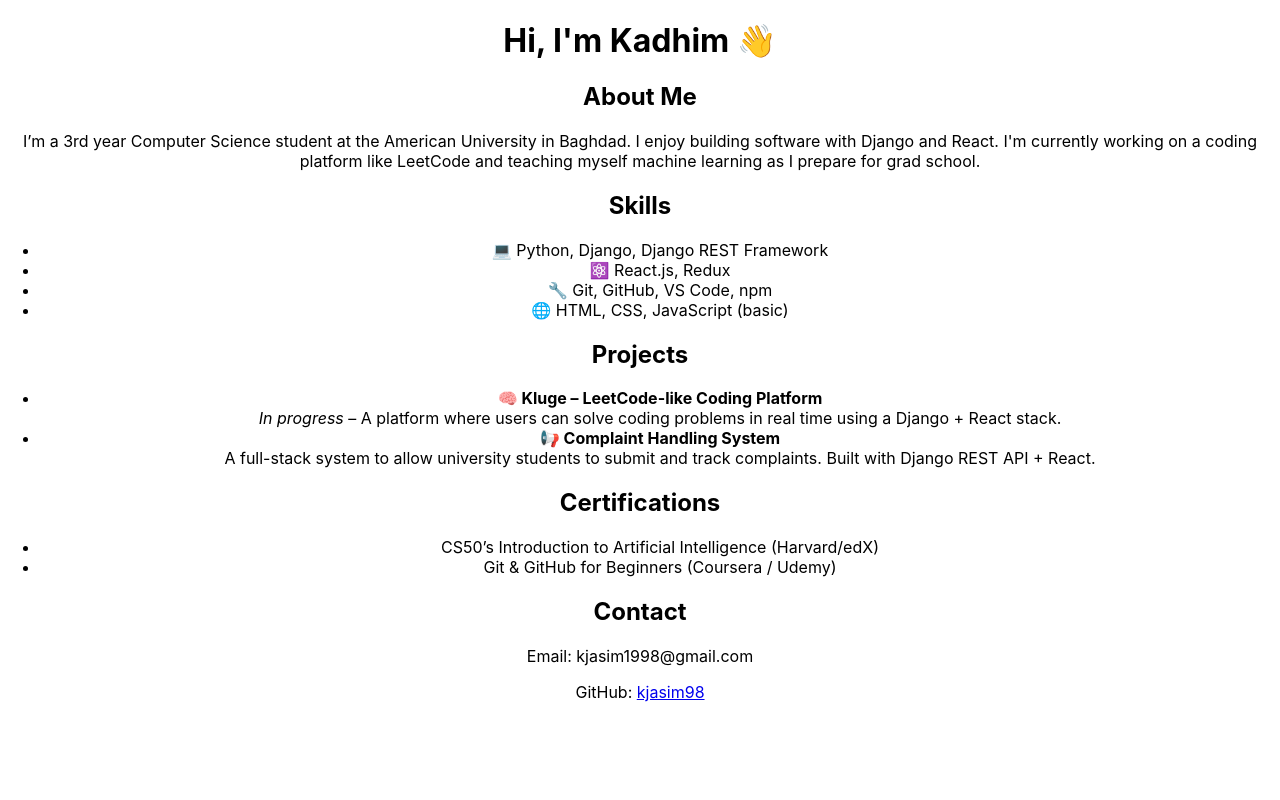
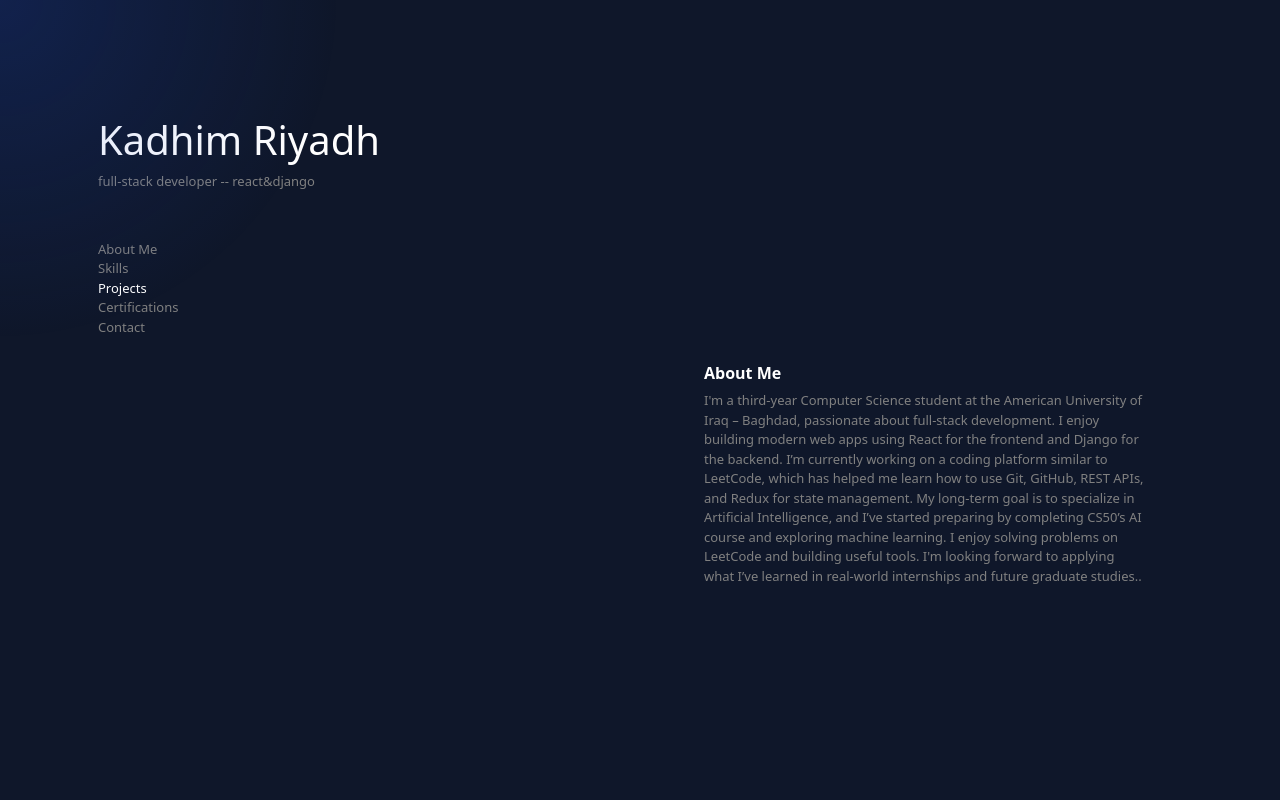
Before and after one commit to kjasim98/my-portfolio, a React (Create React App) app: page / in a window 1280 px wide. Shown: the top 800 px of the page. Built offline with nearby package versions, Linux system fonts and the light colour scheme.

Commit message:
last update

```diff
--- a/package.json
+++ b/package.json
@@ -8,7 +8,9 @@
     "@testing-library/jest-dom": "^6.6.3",
     "@testing-library/react": "^16.3.0",
     "@testing-library/user-event": "^13.5.0",
+    "bootstrap": "^5.3.7",
     "react": "^19.1.0",
+    "react-bootstrap": "^2.10.10",
     "react-dom": "^19.1.0",
     "react-scripts": "^5.0.1",
     "web-vitals": "^2.1.4"
--- a/public/index.html
+++ b/public/index.html
@@ -2,14 +2,14 @@
 <html lang="en">
   <head>
     <meta charset="utf-8" />
-    <link rel="icon" href="%PUBLIC_URL%/favicon.ico" />
+    <link rel="icon" href="%PUBLIC_URL%/favicon.png" />
     <meta name="viewport" content="width=device-width, initial-scale=1" />
     <meta name="theme-color" content="#000000" />
     <meta
       name="description"
       content="Web site created using create-react-app"
     />
-    <link rel="apple-touch-icon" href="%PUBLIC_URL%/logo192.png" />
+    <!-- <link rel="apple-touch-icon" href="%PUBLIC_URL%/logo192.png" /> -->
     <!--
       manifest.json provides metadata used when your web app is installed on a
       user's mobile device or desktop. See https://developers.google.com/web/fundamentals/web-app-manifest/
@@ -24,7 +24,7 @@
       work correctly both with client-side routing and a non-root public URL.
       Learn how to configure a non-root public URL by running `npm run build`.
     -->
-    <title>React App</title>
+    <title>Kadhim Riyadh's Portfolio</title>
   </head>
   <body>
     <noscript>You need to enable JavaScript to run this app.</noscript>
--- a/src/App.css
+++ b/src/App.css
@@ -1,38 +1,43 @@
-.App {
-  text-align: center;
+:root {
+  --custom-bg: rgb(15, 23, 42);
+  --text-white: #ffffff;
 }
 
-.App-logo {
-  height: 40vmin;
-  pointer-events: none;
+.custom-background {
+  background-color: var(--custom-bg);
+  color: var(--text-white);
+  font-size: small;
 }
-
-@media (prefers-reduced-motion: no-preference) {
-  .App-logo {
-    animation: App-logo-spin infinite 20s linear;
-  }
+h2{
+  font-size: 1rem;
+  font-weight: bold;
 }
-
-.App-header {
-  background-color: #282c34;
-  min-height: 100vh;
-  display: flex;
-  flex-direction: column;
-  align-items: center;
-  justify-content: center;
-  font-size: calc(10px + 2vmin);
+.sticky-header {
+  position: sticky;
+  top: 100px;
+  z-index: 1000;
+  background-color: var(--custom-bg); /* match your theme */
+}
+.custom-row .row{
+  margin-bottom: 300px ;
+}
+li {
+  color: gray;
+}
+li strong{
   color: white;
 }
 
-.App-link {
-  color: #61dafb;
+.mouse-light {
+  position: fixed;
+  top: 0;
+  left: 0;
+  width: 800px;
+  height: 800px;
+  pointer-events: none;
+  background: radial-gradient(circle, rgba(29, 78, 216, 0.2), transparent 60%);
+  border-radius: 50%;
+  transform: translate(-50%, -50%);
+  z-index: 9999;
+  transition: transform 0.02s ease;
 }
-
-@keyframes App-logo-spin {
-  from {
-    transform: rotate(0deg);
-  }
-  to {
-    transform: rotate(360deg);
-  }
-}
--- a/src/App.js
+++ b/src/App.js
@@ -1,14 +1,115 @@
-import logo from './logo.svg';
+import { Container, Row, Col } from 'react-bootstrap';
+import 'bootstrap/dist/css/bootstrap.min.css';
 import './App.css';
+import React, { useEffect, useState } from 'react';
+
 
 function App() {
+
+  const [activeSection, setActiveSection] = useState('');
+
+  useEffect(() => {
+    const handleScroll = () => {
+      const sections = ['about-me', 'skills', 'projects', 'certifications', 'contact'];
+      for (let section of sections) {
+        const el = document.getElementById(section);
+        if (el) {
+          const rect = el.getBoundingClientRect();
+          if (rect.top <= window.innerHeight / 2 && rect.bottom >= window.innerHeight / 2) {
+            setActiveSection(section);
+            break;
+          }
+        }
+      }
+    };
+
+    window.addEventListener('scroll', handleScroll);
+
+    // cleanup
+    return () => window.removeEventListener('scroll', handleScroll);
+  }, []);
+
+  const [mousePosition, setMousePosition] = useState({ x: 0, y: 0 });
+
+useEffect(() => {
+  const handleMouseMove = (e) => {
+    setMousePosition({ x: e.clientX, y: e.clientY });
+  };
+  window.addEventListener('mousemove', handleMouseMove);
+  return () => window.removeEventListener('mousemove', handleMouseMove);
+}, []);
+
   return (
-    <div className="App">
-      <h1>Hi, I'm Kadhim 👋</h1>
+    <div className="App custom-background">
+    {/* -------------------------------------------------------------------------- */}
+    <Container className="mt-4 ">
+      <Row>
+        {/* left column */}
+        <Col lg={6} xs={12}>
+          <div className="p-3 sticky-header ">
+            <h1>Kadhim Riyadh </h1>
+            <p style={{color: "gray", margin: "0px"}}>full-stack developer -- react&django</p>
+            <div className='d-none  d-lg-block mt-5'>
+              <span
+                style={{ color: activeSection === 'about-me' ? 'white' : 'gray', cursor: 'pointer' }}
+                onClick={() => document.getElementById('about-me')?.scrollIntoView({ behavior: 'smooth' })}
+              >
+                About Me
+              </span>
+              <br />
+              <span
+                style={{ color: activeSection === 'skills' ? 'white' : 'gray', cursor: 'pointer' }}
+                onClick={() => document.getElementById('skills')?.scrollIntoView({ behavior: 'smooth' })}
+              >
+                Skills
+              </span>
+              <br />
+              <span
+                style={{ color: activeSection === 'projects' ? 'white' : 'gray', cursor: 'pointer' }}
+                onClick={() => document.getElementById('projects')?.scrollIntoView({ behavior: 'smooth' })}
+              >
+                Projects
+              </span>
+              <br />
+              <span
+                style={{ color: activeSection === 'certifications' ? 'white' : 'gray', cursor: 'pointer' }}
+                onClick={() => document.getElementById('certifications')?.scrollIntoView({ behavior: 'smooth' })}
+              >
+                Certifications
+              </span>
+              <br />
+              <span
+                style={{ color: activeSection === 'contact' ? 'white' : 'gray', cursor: 'pointer' }}
+                onClick={() => document.getElementById('contact')?.scrollIntoView({ behavior: 'smooth' })}
+              >
+                Contact
+              </span>
+            </div>
+          </div>
 
+
+        </Col>
+        {/* right column */}
+        <Col lg={6} xs={12}>
+          <Container className="mt-4 custom-row">
+            {/* About Me */}
+            <Row style={{marginTop: "300px"}}>
+              <Col lg={12}>
+                <div className="p-3 m-4" id="about-me">
                   <h2>About Me</h2>
-      <p>I’m a 3rd year Computer Science student at the American University in Baghdad. I enjoy building software with Django and React. I'm currently working on a coding platform like LeetCode and teaching myself machine learning as I prepare for grad school.</p>
+                  <p style={{ color: 'gray' }}>I'm a third-year Computer Science student at the American University of Iraq – Baghdad, passionate about full-stack development. I enjoy building modern web apps using React for the frontend and Django for the backend.
 
+                  I’m currently working on a coding platform similar to LeetCode, which has helped me learn how to use Git, GitHub, REST APIs, and Redux for state management. My long-term goal is to specialize in Artificial Intelligence, and I’ve started preparing by completing CS50’s AI course and exploring machine learning.
+
+I                   enjoy solving problems on LeetCode and building useful tools. I'm looking forward to applying what I’ve learned in real-world internships and future graduate studies..</p>
+                </div>
+              </Col>
+            </Row>
+
+            {/* Skills */}
+            <Row>
+              <Col lg={12}>
+                <div className="p-3 m-4" id="skills">
                   <h2>Skills</h2>
                   <ul>
                     <li>💻 Python, Django, Django REST Framework</li>
@@ -16,28 +117,74 @@ function App() {
                     <li>🔧 Git, GitHub, VS Code, npm</li>
                     <li>🌐 HTML, CSS, JavaScript (basic)</li>
                   </ul>
+                </div>
+              </Col>
+            </Row>
 
+            {/* Projects */}
+            <Row>
+              <Col lg={12}>
+                <div className="p-3 m-4" id="projects">
                   <h2>Projects</h2>
                   <ul>
-        <li>
-          <strong>🧠 Kluge – LeetCode-like Coding Platform</strong><br />
-          <em>In progress</em> – A platform where users can solve coding problems in real time using a Django + React stack.
+                    <li style={{ marginBottom: "20px" }}>
+                      <strong>🧠 LeetCode-Like Problem Solving Platform (Prototype)</strong><br />
+                      Built a prototype of an online coding platform inspired by LeetCode. It allows users to solve programming problems with real-time feedback. Developed using React, Redux for state management, and Django for the backend.<br />
+                      <em>What I learned:</em> Strengthened my full-stack development skills, improved my understanding of REST APIs and code execution engines, and gained experience in managing complex application state using Redux.
                     </li>
-        <li>
-          <strong>📢 Complaint Handling System</strong><br />
-          A full-stack system to allow university students to submit and track complaints. Built with Django REST API + React.
+                    <li style={{ marginBottom: "20px" }}>
+                      <strong>🌳 Recursion Visualization Tool – Decision Tree Viewer (Prototype)</strong><br />
+                      Created a prototype tool to visually demonstrate how recursion works by showing each function call as a branching decision tree. Built with JavaScript, React, and Redux to handle interactive and dynamic visualization updates.<br />
+                      <em>What I learned:</em> Enhanced my skills in JavaScript, React, and Redux; deepened my understanding of recursion; and developed practical experience in algorithm visualization and UI/UX design for learning tools.
                     </li>
                   </ul>
+                </div>
+              </Col>
+            </Row>
 
+            {/* Certifications */}
+            <Row>
+              <Col lg={12}>
+                <div className="p-3 m-4" id="certifications">
                   <h2>Certifications</h2>
-      <ul>
-        <li>CS50’s Introduction to Artificial Intelligence (Harvard/edX)</li>
-        <li>Git & GitHub for Beginners (Coursera / Udemy)</li>
+                  <ul style={{ paddingLeft: "20px" }}>
+                    <li style={{ marginBottom: "20px" }}>
+                      <strong>Python and Django Full Stack Web Developer Bootcamp</strong><br />
+                      <em>Udemy – Instructors: Jose Portilla, Pierian Training</em><br />
+                      Completed: January 26, 2025 — 32 total hours<br />
+                      Gained hands-on experience building full-stack applications using Python, Django, HTML, CSS, JavaScript, and databases.
+                    </li>
+                    <li style={{ marginBottom: "20px" }}>
+                      <strong>Django with React | An Ecommerce Website</strong><br />
+                      <em>Udemy – Instructors: Dennis Ivy, Brad Traversy</em><br />
+                      Completed: March 8, 2025 — 18 total hours<br />
+                      Built an end-to-end e-commerce website integrating Django and React, enhancing full-stack development skills.
+                    </li>
                   </ul>
+                </div>
+              </Col>
+            </Row>
 
+            {/* Contact */}
+            <Row>
+              <Col lg={12}>
+                <div id="contact" className="p-3 m-4">
                   <h2>Contact</h2>
                   <p>Email: kjasim1998@gmail.com</p>
                   <p>GitHub: <a href="https://github.com/kjasim98">kjasim98</a></p>
+                </div>
+              </Col>
+            </Row>
+          </Container>
+  {/* -------------------------------------------------------------------------- */}
+        </Col>
+      </Row>
+    </Container>
+    {/* -------------------------------------------------------------------------- */}
+    <div
+  className="mouse-light"
+  style={{ top: `${mousePosition.y}px`, left: `${mousePosition.x}px` }}
+></div>
     </div>
   );
 }
--- a/src/index.css
+++ b/src/index.css
@@ -1,13 +1,9 @@
+:root {
+  --custom-bg: rgba(29, 78, 216, 0.15);
+}
+html {
+  background-color: var(--custom-bg);
+}
 body {
-  margin: 0;
-  font-family: -apple-system, BlinkMacSystemFont, 'Segoe UI', 'Roboto', 'Oxygen',
-    'Ubuntu', 'Cantarell', 'Fira Sans', 'Droid Sans', 'Helvetica Neue',
-    sans-serif;
-  -webkit-font-smoothing: antialiased;
-  -moz-osx-font-smoothing: grayscale;
+  background-color: var(--custom-bg);
 }
-
-code {
-  font-family: source-code-pro, Menlo, Monaco, Consolas, 'Courier New',
-    monospace;
-}
```
Also changed, not shown: public/favicon.png (added), 1 other file (tests, documents, lock files or other folders). Lines whose indentation alone changed are shown as unchanged.
